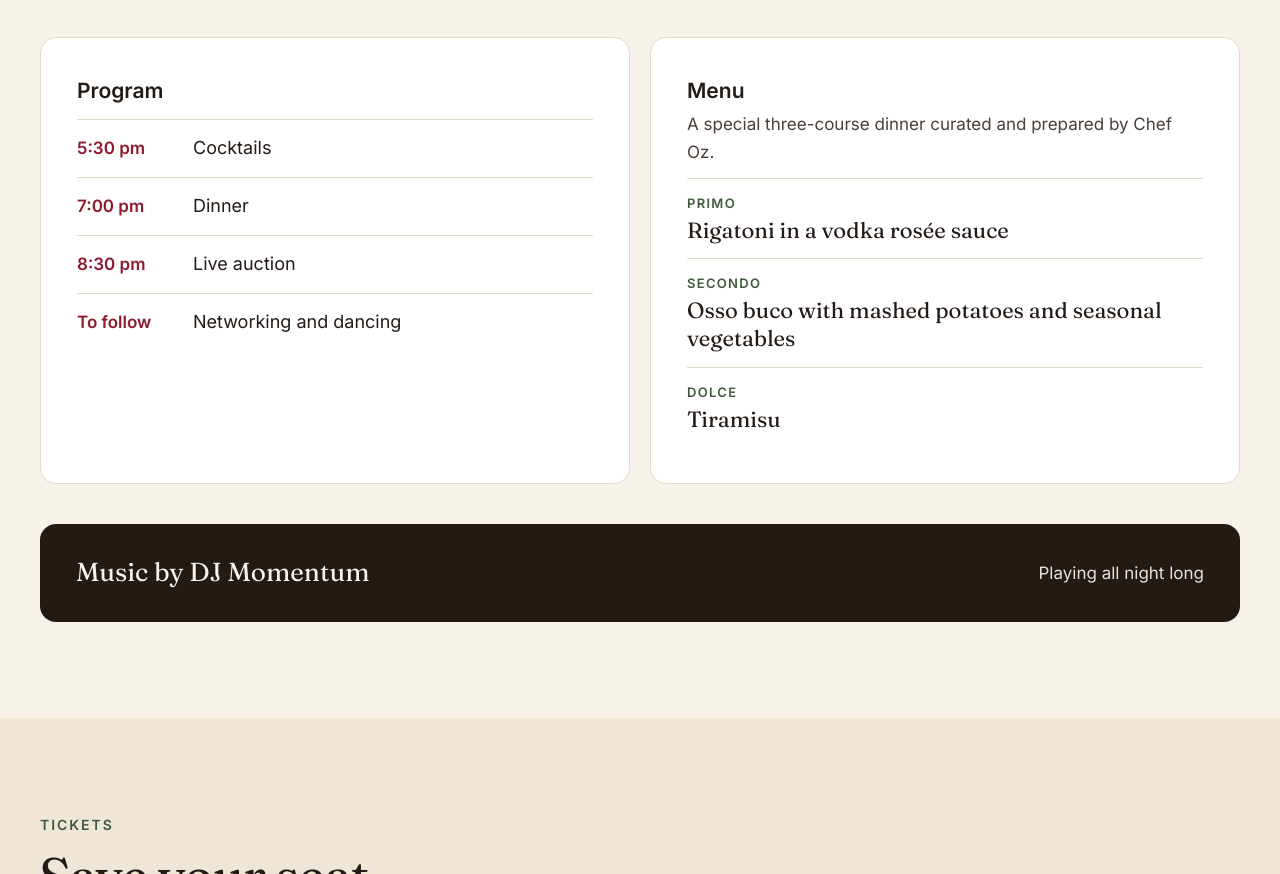
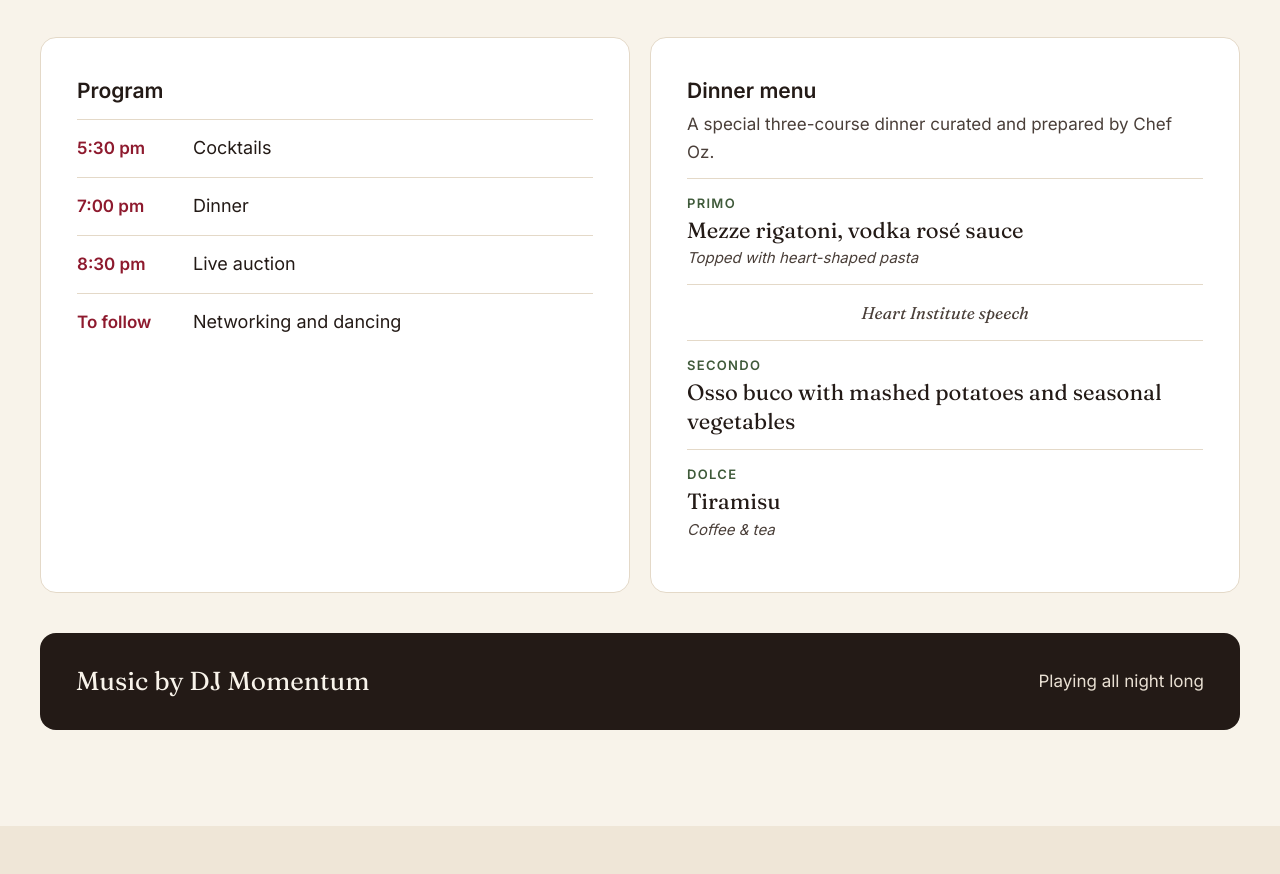
Before and after one commit to colinzappia/heartoflittleitaly, a plain HTML site: page index.html in a window 1280 px wide. Shown: the part 2106-2980 px from the top of the page. Drawn offline with Linux system fonts and the light colour scheme.

Commit message:
Update index.html

```diff
--- a/index.html
+++ b/index.html
@@ -130,12 +130,14 @@ img{max-width:100%}
 </div>
 </div>
 <div style="background: #FFFFFF; border: 1px solid #E4D9C8; border-radius: 16px; padding: 36px; display: flex; flex-direction: column">
-<h3 style="margin: 0 0 4px; font-size: 21px; font-weight: 600">Menu</h3>
+<h3 style="margin: 0 0 4px; font-size: 21px; font-weight: 600">Dinner menu</h3>
 <p style="margin: 0 0 12px; color: #4A3F39">A special three-course dinner curated and prepared by Chef Oz.</p>
 <div style="display: flex; flex-direction: column; gap: 2px; padding: 14px 0; border-top: 1px solid #E4D9C8">
 <span style="font-size: 13px; font-weight: 600; letter-spacing: 0.1em; text-transform: uppercase; color: #3F5A3A">Primo</span>
-<span style="font-family: Fraunces, Georgia, serif; font-size: 22px; line-height: 1.3">Rigatoni in a vodka rosée sauce</span>
+<span style="font-family: Fraunces, Georgia, serif; font-size: 22px; line-height: 1.3">Mezze rigatoni, vodka rosé sauce</span>
+<span style="font-size: 15px; font-style: italic; color: #4A3F39">Topped with heart-shaped pasta</span>
 </div>
+<p style="margin: 0; padding: 14px 0; border-top: 1px solid #E4D9C8; text-align: center; font-family: Fraunces, Georgia, serif; font-size: 17px; font-style: italic; color: #4A3F39">Heart Institute speech</p>
 <div style="display: flex; flex-direction: column; gap: 2px; padding: 14px 0; border-top: 1px solid #E4D9C8">
 <span style="font-size: 13px; font-weight: 600; letter-spacing: 0.1em; text-transform: uppercase; color: #3F5A3A">Secondo</span>
 <span style="font-family: Fraunces, Georgia, serif; font-size: 22px; line-height: 1.3">Osso buco with mashed potatoes and seasonal vegetables</span>
@@ -143,6 +145,7 @@ img{max-width:100%}
 <div style="display: flex; flex-direction: column; gap: 2px; padding: 14px 0; border-top: 1px solid #E4D9C8">
 <span style="font-size: 13px; font-weight: 600; letter-spacing: 0.1em; text-transform: uppercase; color: #3F5A3A">Dolce</span>
 <span style="font-family: Fraunces, Georgia, serif; font-size: 22px; line-height: 1.3">Tiramisu</span>
+<span style="font-size: 15px; font-style: italic; color: #4A3F39">Coffee &amp; tea</span>
 </div>
 </div>
 </div>
```
